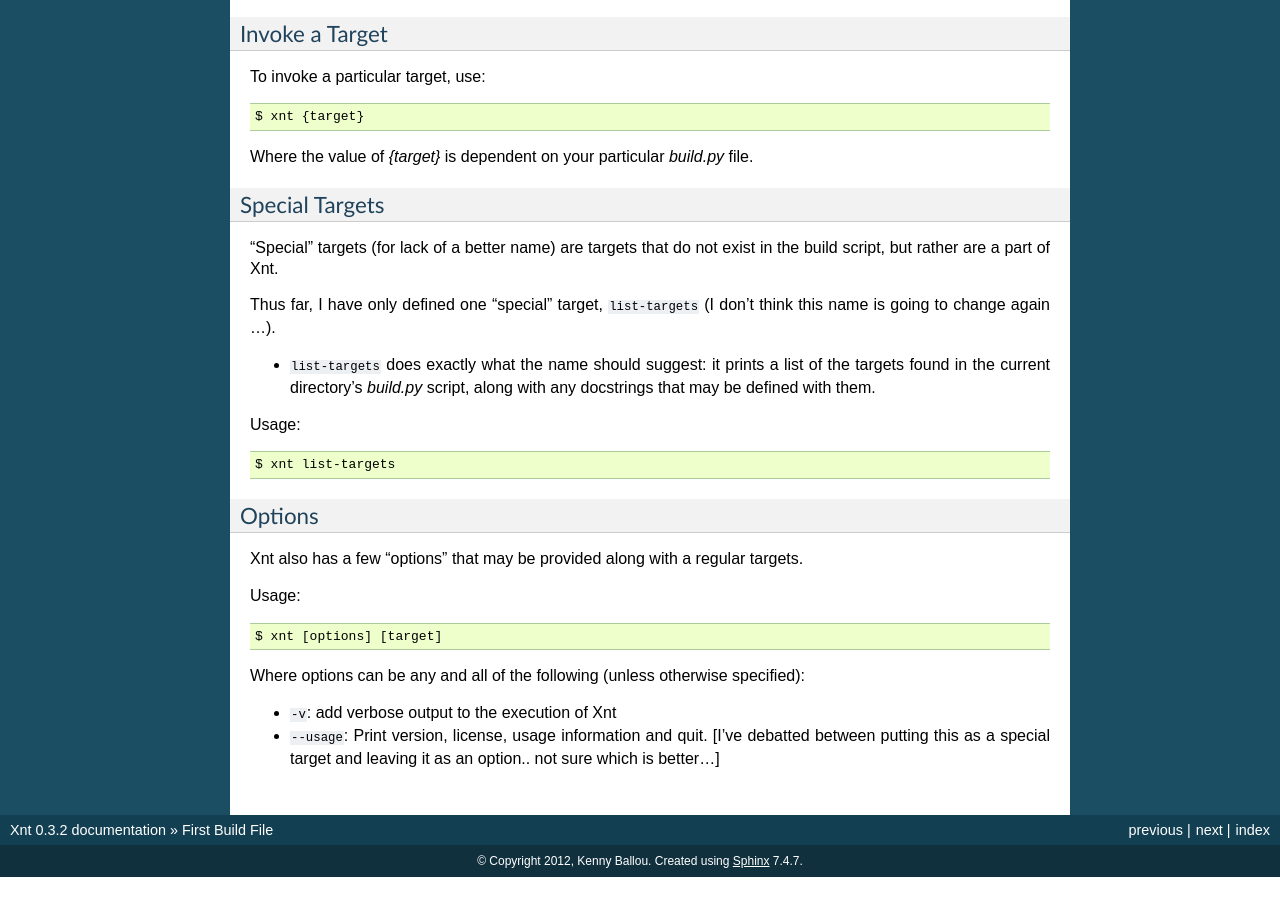
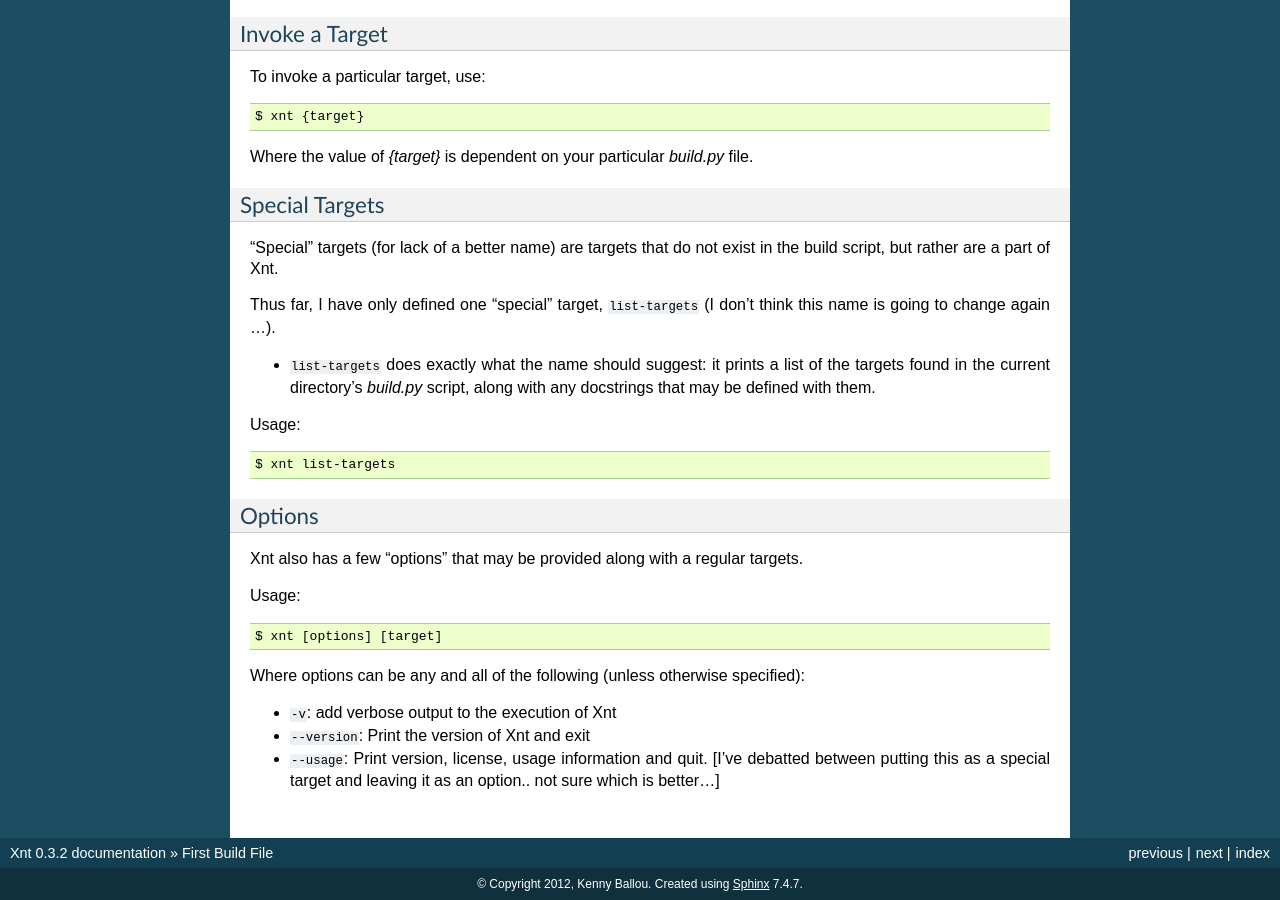
Before and after one commit to kennyballou/Xnt, a Sphinx documentation site: the page built from docs/source/buildfile.rst, in a window 1280 px wide and 900 px high, scrolled down 1527 px. Built offline with Sphinx 7.4.7, drawn with Linux system fonts in a browser that asks for light colours; before the commit the page ends 2404 px from its top, so only the background shows below that.

Commit message:
Add "--version" option

```diff
--- a/docs/source/buildfile.rst
+++ b/docs/source/buildfile.rst
@@ -134,6 +134,8 @@ Where options can be any and all of the following (unless otherwise specified):
 
 * ``-v``: add verbose output to the execution of Xnt
 
+* ``--version``: Print the version of Xnt and exit
+
 * ``--usage``: Print version, license, usage information and quit. [I've
   debatted between putting this as a special target and leaving it as an
   option.. not sure which is better...]
```
